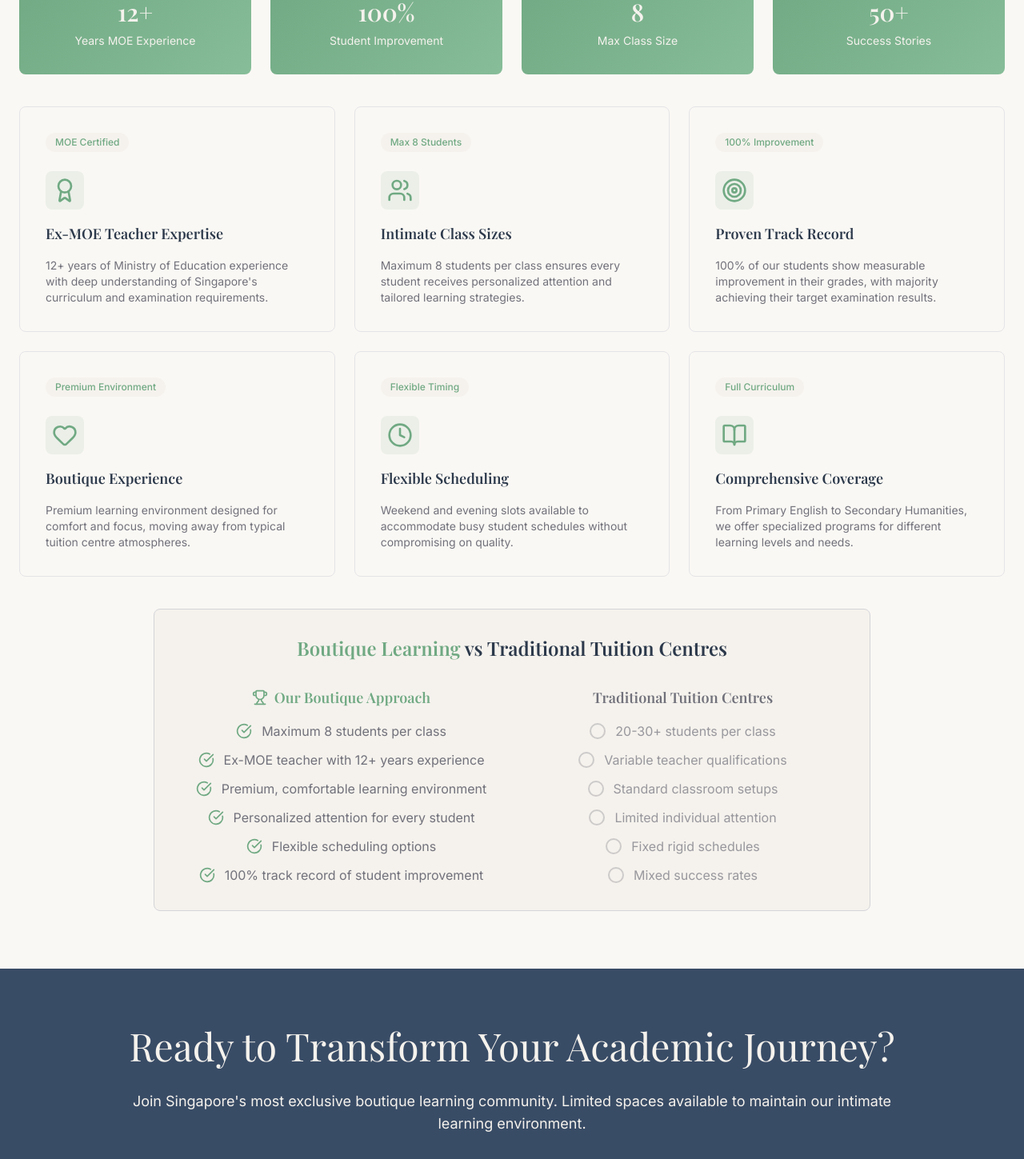
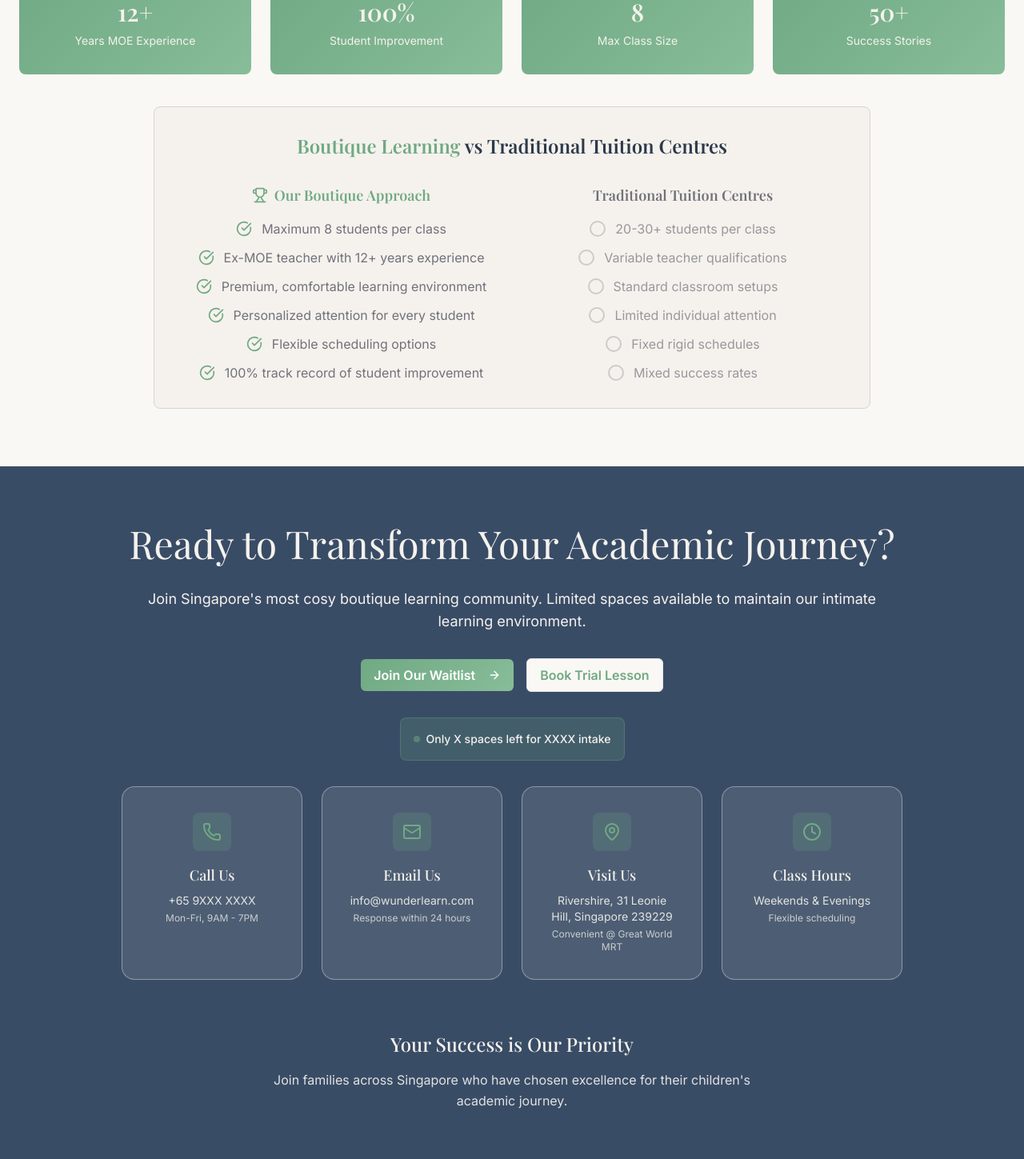
Before and after one commit to wickker/wunderlearnfrontend, a React (Vite) app: page / in a window 1280 px wide. Shown: the part 4812-6261 px from the top of the page at 80% size. Built offline with nearby package versions, Linux system fonts and the light colour scheme.

Commit message:
remove some floof

```diff
--- a/src/components/Landing/CtaAndContact.tsx
+++ b/src/components/Landing/CtaAndContact.tsx
@@ -43,7 +43,7 @@ const CtaAndContact = () => {
           </h2>
 
           <p className='mb-8 text-center text-base text-cream lg:text-lg'>
-            Join Singapore's most exclusive boutique learning community. Limited
+            Join Singapore's most cosy boutique learning community. Limited
             spaces available to maintain our intimate learning environment.
           </p>
 
@@ -103,9 +103,8 @@ const CtaAndContact = () => {
                 Your Success is Our Priority
               </h3>
               <p className='leading-relaxed opacity-90'>
-                Experience the difference that boutique, personalized education
-                can make. Join families across Singapore who have chosen
-                excellence for their children's academic journey.
+                Join families across Singapore who have chosen excellence for
+                their children's academic journey.
               </p>
             </div>
           </div>
--- a/src/components/Landing/WhyChooseUs.tsx
+++ b/src/components/Landing/WhyChooseUs.tsx
@@ -1,14 +1,5 @@
-import {
-  Award,
-  BookOpen,
-  CheckCircle,
-  Clock,
-  Heart,
-  Target,
-  Trophy,
-  Users,
-} from 'lucide-react'
-import { Chip, EntryAnimation } from '@/components/commons'
+import { CheckCircle, Trophy } from 'lucide-react'
+import { EntryAnimation } from '@/components/commons'
 
 const metrics = [
   {
@@ -29,50 +20,50 @@ const metrics = [
   },
 ] as const
 
-const reasons = [
-  {
-    icon: Award,
-    title: 'Ex-MOE Teacher Expertise',
-    description:
-      "12+ years of Ministry of Education experience with deep understanding of Singapore's curriculum and examination requirements.",
-    highlight: 'MOE Certified',
-  },
-  {
-    icon: Users,
-    title: 'Intimate Class Sizes',
-    description:
-      'Maximum 8 students per class ensures every student receives personalized attention and tailored learning strategies.',
-    highlight: 'Max 8 Students',
-  },
-  {
-    icon: Target,
-    title: 'Proven Track Record',
-    description:
-      '100% of our students show measurable improvement in their grades, with majority achieving their target examination results.',
-    highlight: '100% Improvement',
-  },
-  {
-    icon: Heart,
-    title: 'Boutique Experience',
-    description:
-      'Premium learning environment designed for comfort and focus, moving away from typical tuition centre atmospheres.',
-    highlight: 'Premium Environment',
-  },
-  {
-    icon: Clock,
-    title: 'Flexible Scheduling',
-    description:
-      'Weekend and evening slots available to accommodate busy student schedules without compromising on quality.',
-    highlight: 'Flexible Timing',
-  },
-  {
-    icon: BookOpen,
-    title: 'Comprehensive Coverage',
-    description:
-      'From Primary English to Secondary Humanities, we offer specialized programs for different learning levels and needs.',
-    highlight: 'Full Curriculum',
-  },
-] as const
+// const reasons = [
+//   {
+//     icon: Award,
+//     title: 'Ex-MOE Teacher Expertise',
+//     description:
+//       "12+ years of Ministry of Education experience with deep understanding of Singapore's curriculum and examination requirements.",
+//     highlight: 'MOE Certified',
+//   },
+//   {
+//     icon: Users,
+//     title: 'Intimate Class Sizes',
+//     description:
+//       'Maximum 8 students per class ensures every student receives personalized attention and tailored learning strategies.',
+//     highlight: 'Max 8 Students',
+//   },
+//   {
+//     icon: Target,
+//     title: 'Proven Track Record',
+//     description:
+//       '100% of our students show measurable improvement in their grades, with majority achieving their target examination results.',
+//     highlight: '100% Improvement',
+//   },
+//   {
+//     icon: Heart,
+//     title: 'Boutique Experience',
+//     description:
+//       'Premium learning environment designed for comfort and focus, moving away from typical tuition centre atmospheres.',
+//     highlight: 'Premium Environment',
+//   },
+//   {
+//     icon: Clock,
+//     title: 'Flexible Scheduling',
+//     description:
+//       'Weekend and evening slots available to accommodate busy student schedules without compromising on quality.',
+//     highlight: 'Flexible Timing',
+//   },
+//   {
+//     icon: BookOpen,
+//     title: 'Comprehensive Coverage',
+//     description:
+//       'From Primary English to Secondary Humanities, we offer specialized programs for different learning levels and needs.',
+//     highlight: 'Full Curriculum',
+//   },
+// ] as const
 
 const pros = [
   'Maximum 8 students per class',
@@ -126,7 +117,7 @@ const WhyChooseUs = () => {
           </div>
 
           {/* Reasons */}
-          <section className='mt-10 grid w-full grid-cols-1 gap-6 md:grid-cols-[1fr_1fr] lg:grid-cols-[1fr_1fr_1fr]'>
+          {/* <section className='mt-10 grid w-full grid-cols-1 gap-6 md:grid-cols-[1fr_1fr] lg:grid-cols-[1fr_1fr_1fr]'>
             {reasons.map((r) => (
               <article
                 key={r.title}
@@ -142,7 +133,7 @@ const WhyChooseUs = () => {
                 <p className='text-sm text-zinc-500'>{r.description}</p>
               </article>
             ))}
-          </section>
+          </section> */}
 
           <section className='mx-auto mt-10 max-w-4xl rounded-lg border border-zinc-300 bg-cream p-8'>
             <h3 className='mb-8 text-center font-heading font-semibold text-2xl'>
```
Also changed, not shown: 1 other file (tests, documents, lock files or other folders).
